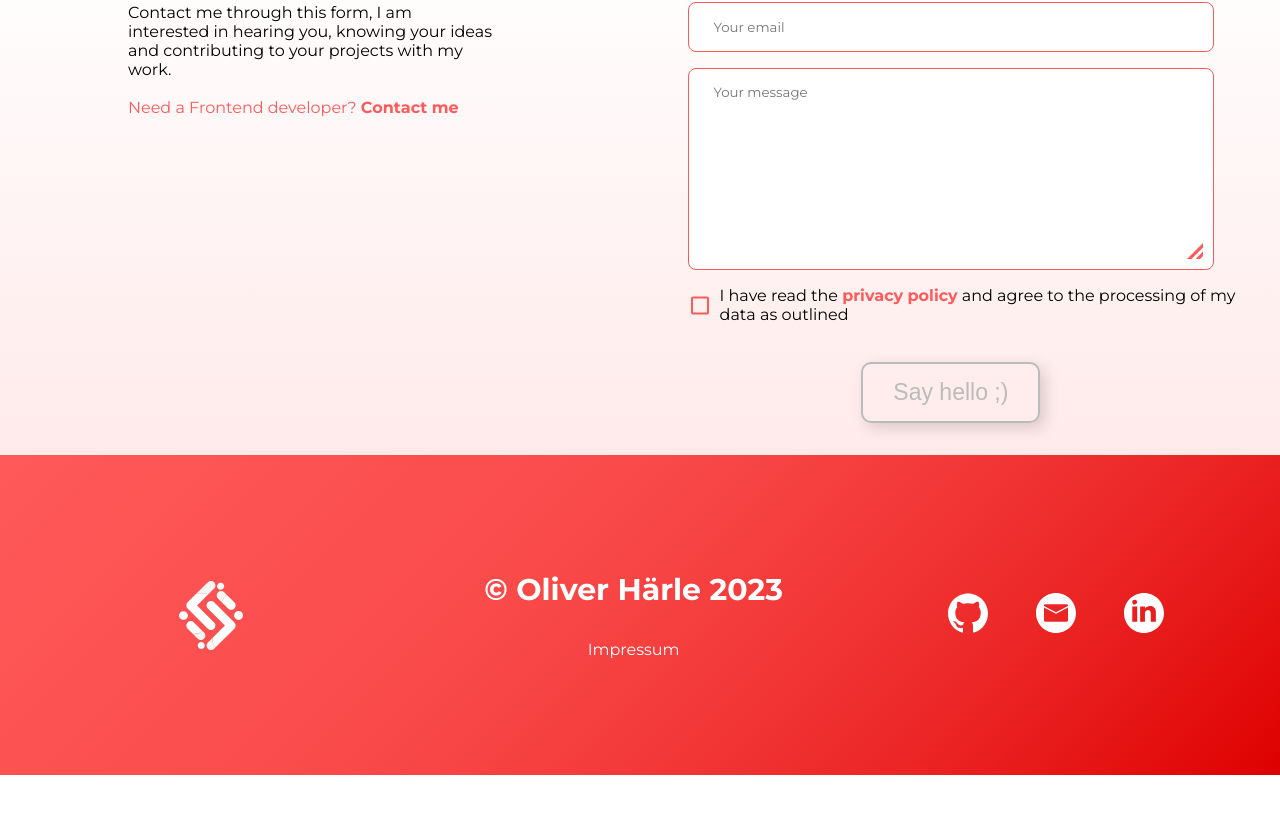
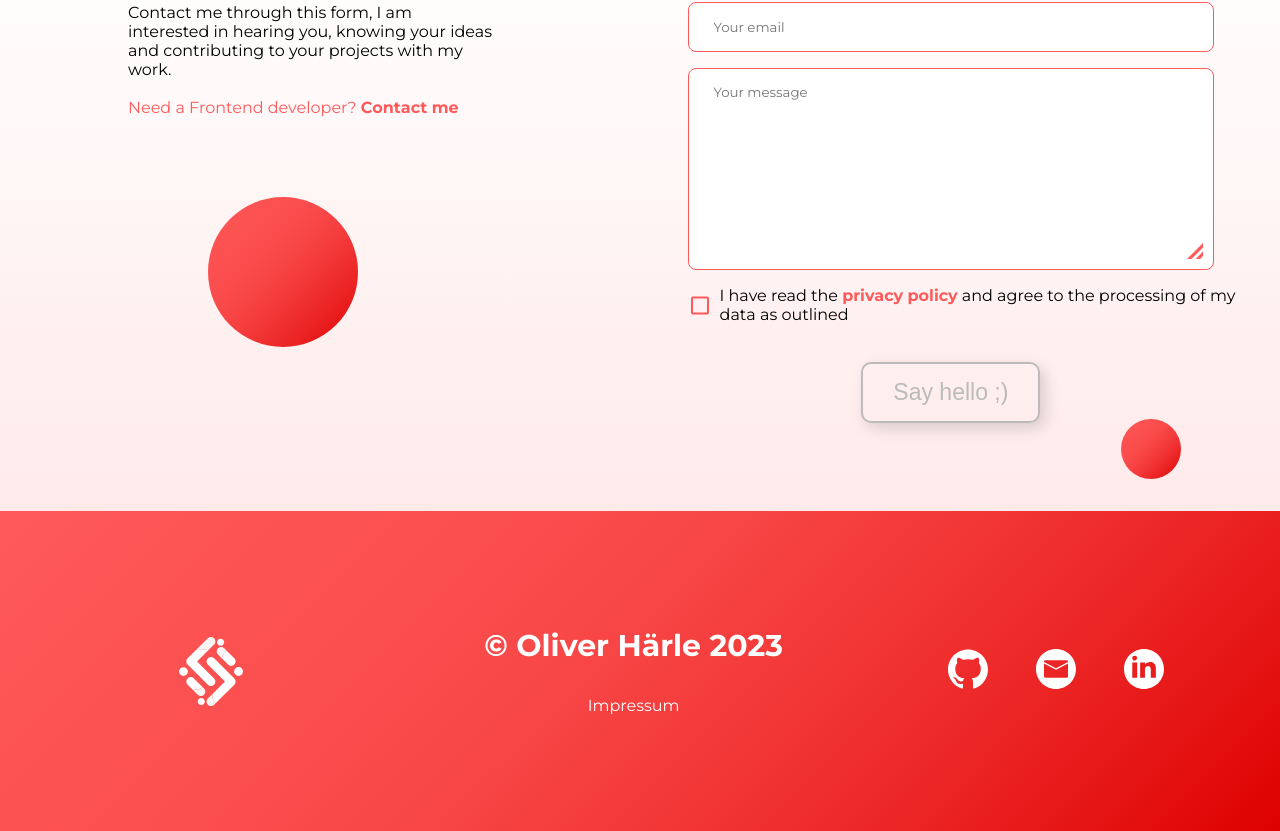
Before and after one commit to OliverHaerle/Portfolio, an Angular app: page / in a window 1280 px wide. Shown: the part 4062-4893 px from the top of the page. Before the commit the page ends 4837 px from the top, so only its background shows below. Built offline with nearby package versions, Linux system fonts and the light colour scheme.

Commit message:
changed contact form stuff

```diff
--- a/src/app/about-me/about-me.component.scss
+++ b/src/app/about-me/about-me.component.scss
@@ -60,6 +60,7 @@ button {
     display: flex;
     justify-content: center;
     top: -9vh;
+    pointer-events: none;
 
     div {
         height: 18vh;
--- a/src/app/contact/contact.component.html
+++ b/src/app/contact/contact.component.html
@@ -6,6 +6,7 @@
         <p> Contact me through this form, I am interested in hearing you, knowing your ideas and contributing to your
             projects with my work. <br><br> </p>
         <p class="red-p"> Need a Frontend developer? <b> Contact me </b></p>
+        <div class="dot1"></div>
     </div>
 
     <form (submit)="sendMail()" ngNativeValidate #myForm>
@@ -13,7 +14,7 @@
         <!-- NAME -->
         <input class="name-field" placeholder="Your name" type="text" name="name" required [(ngModel)]="nameFieldModel"
             #nameField="ngModel"
-            [ngClass]="{'successful-input': nameFieldModel.length >= 1 && nameField.touched, 'error-input': nameFieldModel.length < 1 && nameField.touched  }">
+            [ngClass]="{'successful-input': nameFieldModel.length >= 1 , 'error-input': nameFieldModel.length < 1 && nameField.touched  }">
 
         <!-- NAME IS REQUIRED MESSAGE -->
         <div #isRequiredMessage *ngIf="nameFieldModel.length < 1 && nameField.touched"
@@ -24,7 +25,7 @@
         <!-- EMAIL -->
         <input placeholder="Your email" type="email" name="email" required [(ngModel)]="emailFieldModel"
             #emailField="ngModel"
-            [ngClass]="{'successful-input': emailFieldModel.length >= 1 && emailField.touched, 'error-input': emailFieldModel.length < 1 && emailField.touched  }">
+            [ngClass]="{'successful-input': isValidEmail(emailFieldModel) , 'error-input': emailFieldModel.length < 1 && emailField.touched  }">
 
         <!-- EMAIL IS REQUIRED MESSAGE -->
         <div *ngIf="emailFieldModel.length < 1 && emailField.touched" class="error-message fontMontserrat">
@@ -35,7 +36,7 @@
         <!-- MESSAGE -->
         <textarea placeholder="Your message" type="text" name="message" required [(ngModel)]="messageModel"
             #messageField="ngModel"
-            [ngClass]="{'successful-message-field': messageModel.length >= 1 && messageField.touched, 'error-message-field': messageModel.length < 1 && messageField.touched  }"></textarea>
+            [ngClass]="{'successful-message-field': messageModel.length >= 1, 'error-message-field': messageModel.length < 1 && messageField.touched  }"></textarea>
 
         <!-- MESSAGE IS EMPTY MESSAGE -->
         <div *ngIf="messageModel.length < 1 && messageField.touched" class="error-message fontMontserrat">
@@ -56,6 +57,8 @@
             [ngClass]="{'active-button': nameFieldModel.length >= 1 && emailFieldModel.length >= 1 && messageModel.length >= 1 && isChecked }"
             type="submit" #button name="button"> Say hello ;) </button>
 
+        <div class="dot2"></div>
+
     </form>
 
     <div #contactMessage class="message">
@@ -63,7 +66,3 @@
     </div>
 
 </section>
-
-<!-- <button [(ngModel)]="buttonModel" name="button"
-    [ngClass]="{'active-button': nameFieldModel.length >= 1 && emailFieldModel.length >= 1 && messageModel.length >= 1 && isChecked }"
-    #button="ngModel" type="submit"> Say hello ;) </button> -->
--- a/src/app/contact/contact.component.scss
+++ b/src/app/contact/contact.component.scss
@@ -1,4 +1,5 @@
 $primary-color: #FF5959;
+$ending-color-dot: #DE0000;
 
 h1 {
     margin: 5vh 0 5vh 10%;
@@ -14,6 +15,7 @@ section {
     position: relative;
     overflow-x: hidden;
     padding-bottom: 32px;
+    position: relative;
 }
 
 .left-side {
@@ -25,6 +27,22 @@ section {
     h2 {
         color: $primary-color;
     }
+}
+
+.dot1 {
+    height: 150px;
+    width: 150px;
+    border-radius: 100vw;
+    background: linear-gradient(135deg, $primary-color, 70%, $ending-color-dot);
+    margin: 80px 0 0 80px;
+}
+
+.dot2 {
+    height: 60px;
+    width: 60px;
+    border-radius: 100vw;
+    background: linear-gradient(135deg, $primary-color, 70%, $ending-color-dot);
+    margin: -20px 0 0 400px;
 }
 
 .red-p {
@@ -279,4 +297,9 @@ input::-moz-placeholder {
         justify-content: center;
         align-items: center;
     }
+
+    .dot1 {
+        position: absolute;
+        top: 230px;
+    }
 }
--- a/src/app/contact/contact.component.ts
+++ b/src/app/contact/contact.component.ts
@@ -66,6 +66,11 @@ export class ContactComponent implements OnInit {
     }, 3000);
   }
 
+  isValidEmail(email: string): boolean {
+    const emailRegex = /^[^\s@]+@[^\s@]+\.[^\s@]+$/;
+    return emailRegex.test(email);
+  }
+
   tickTheBox() {
     if (this.unchecked == "../../assets/img/form/unchecked.svg") {
       this.unchecked = this.checked
@@ -76,19 +81,3 @@ export class ContactComponent implements OnInit {
     }
   }
 }
-
-// try {
-//   let response = await fetch('https://oliverhaerle.at/send_mail/send_mail/send_mail.php', {
-//     method: 'POST',
-//     body: fd,
-//     redirect: 'follow', // This option tells fetch to follow redirects
-//   });
-
-//   if (!response.ok) {
-//     throw new Error(`HTTP error! Status: ${response.status}`);
-//   }
-
-//   // Process the successful response...
-// } catch (error) {
-//   console.error('Fetch Error:', error);
-// }
--- a/src/app/pokedex/pokedex.component.scss
+++ b/src/app/pokedex/pokedex.component.scss
@@ -24,12 +24,6 @@ img {
     &:hover {
         transform: translate(0, 70px) scale(1.2, 1.2);
     }
-}
-
-.dot2 {
-    height: 40px;
-    width: 40px;
-    background: linear-gradient(135deg, $primary-color, 70%, $ending-color-dot);
 }
 
 .description {
--- a/src/app/pollo-loco/pollo-loco.component.html
+++ b/src/app/pollo-loco/pollo-loco.component.html
@@ -2,7 +2,6 @@
 
     <a href={{liveLink}} target="_blank" class="img-container">
             <img src="../../assets/img/project-screenshots/pollo-laptop.png">
-            <div class="dot2"></div>
         </a>
 
     <div class="description">
```
